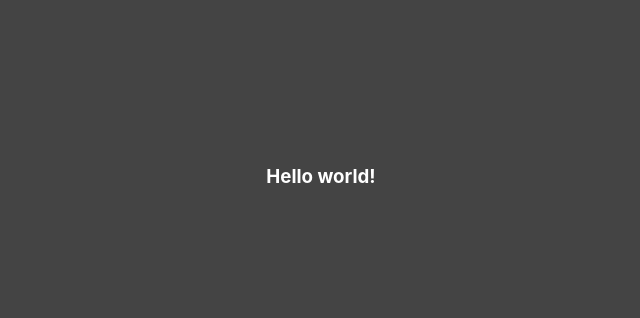
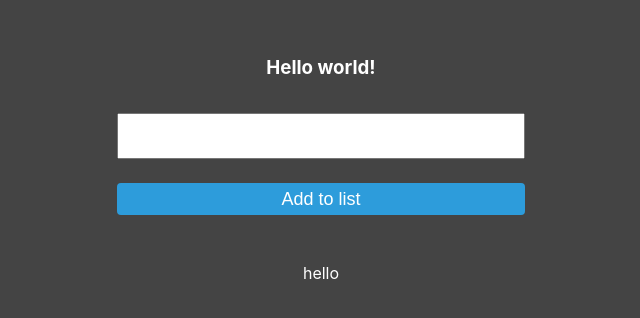
Before and after one commit to morgankeys/MySandbox, a React (Create React App) app in the folder react-sandbox/: page / in a window 1280 px wide. Shown: the part 224-542 px from the top of the page, without its empty margins (319-959 px from the left). Built offline with nearby package versions, Linux system fonts and the light colour scheme.

Commit message:
Add simple input and  data

```diff
--- a/react-sandbox/src/App.js
+++ b/react-sandbox/src/App.js
@@ -14,23 +14,62 @@ const Frame = styled.div`
    color: #fff;
 
    display: flex;
+   flex-direction: column;
    justify-content: center;
    align-items: center;
+`
+
+const Input = styled.input`
+   height: 40px;
+   width: 400px;
+   font-size: 32px;
+   margin-bottom: 24px;
+`
+
+const Suggester = styled.p`
+   display: flex;
+   flex-direction: column;
+   border-radius: 8px;
+
+   button {
+      height: 32px;
+      font-size: 18px;
+      border-radius: 4px;
+      background-color: #2D9CDB;
+      color: #fff;
+      border: none;
+
+      &:active {
+         background-color: #2D9CDB44;
+      }
+   }
 `
 
 class App extends React.Component {
    constructor(props) {
       super(props)
       this.state = {
-        height: 40
+         entries: ["hello"],
       }
 
-     this.changeHeight = this.changeHeight.bind(this)
+      this.getSuggestion = this.changeHeight.bind(this)
+      this.addToList = this.changeHeight.bind(this)
+      this.removeFromList = this.changeHeight.bind(this)
    }
 
    changeHeight(event) {
-     this.setState({height: event.target.value})
+      this.setState({ height: event.target.value })
    }
+
+   getSuggestion(event) {
+
+   }
+
+   addToList(event) {
+      this.setState({ entries: this.state.entries.push(event.target.value) })
+   }
+
+   removeFrom
 
    render() {
       return (
@@ -38,6 +77,13 @@ class App extends React.Component {
             <h3>
                Hello world!
            </h3>
+            <Suggester>
+               <Input type="text" placholder="Type keywords here" />
+               <button onClick={this.addToList}>Add to list</button>
+            </Suggester>
+            <p>
+               {this.state.entries.map(word => <p>{word}</p>)}
+            </p>
          </Frame>
       );
    }
```
Also changed, not shown: react-sandbox/src/csi-codes.js (added, +141 -0 lines). Lines whose indentation alone changed are shown as unchanged.
